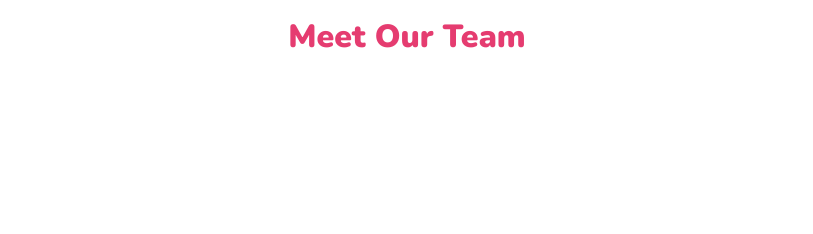
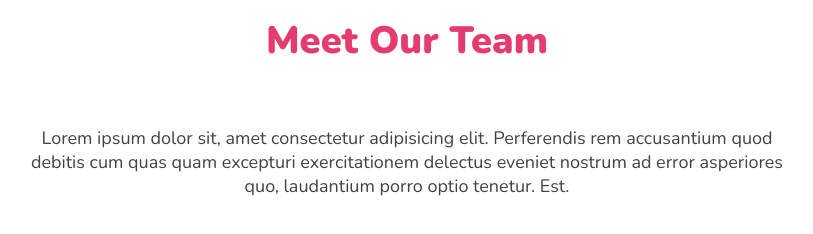
Before and after one commit to Mario-Arista/html-css-float-cards, a plain HTML site: page index.html in a window 1280 px wide. Shown: the whole page, without its empty margins (233-1046 px from the left). Drawn offline with nearby package versions, Linux system fonts and the light colour scheme.

Commit message:
Paragraph, whit some style corrections

```diff
--- a/css/style.css
+++ b/css/style.css
@@ -12,6 +12,7 @@
 header, main {
     width: 60%;
     margin: 0 auto;
+    margin-bottom: 60px;
 }
 
 /* Header Style */
@@ -21,7 +22,17 @@ h1 {
 
     padding-top: 15px;
 
-    font-size: 32px;
+    font-size: 38px;
     color: #E53C70;
     font-weight: 900;
 }
+
+/* Paragraph Style */
+
+section > p {
+
+    text-align: center;
+
+    color: #3F4249;
+    font-size: 18px;
+}
--- a/index.html
+++ b/index.html
@@ -29,7 +29,7 @@
         <!-- First section with paragraph -->
 
         <section>
-            <p></p>
+            <p>Lorem ipsum dolor sit, amet consectetur adipisicing elit. Perferendis rem accusantium quod debitis cum quas quam excepturi exercitationem delectus eveniet nostrum ad error asperiores quo, laudantium porro optio tenetur. Est.</p>
         </section>
 
         <!-- Second section with business cards -->
```
